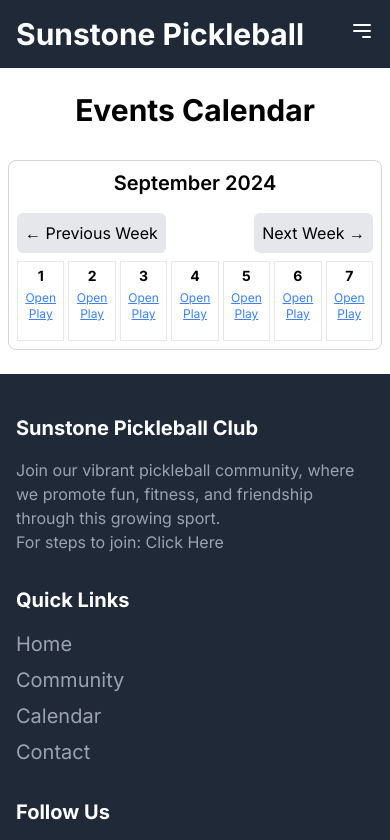
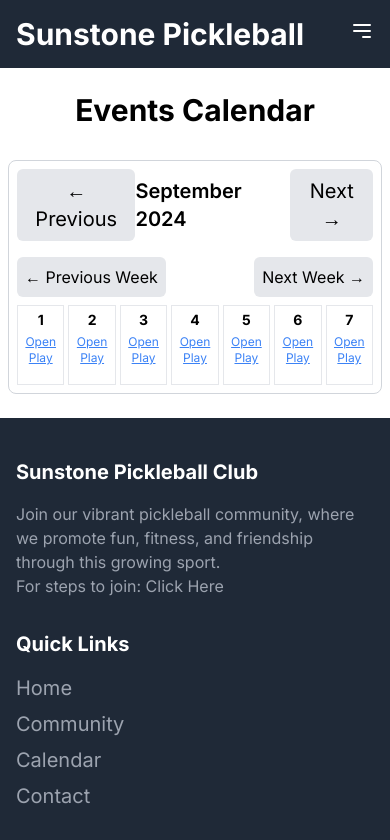
Before and after one commit to JacksonBryantFGCU/Sunstonepickleballclub, a React (Vite) app: page /calendar in a window 390 px wide. Shown: the top 840 px of the page. Built offline with nearby package versions, Linux system fonts and the light colour scheme.

Commit message:
Update Calendar.jsx

```diff
--- a/src/pages/Calendar/Calendar.jsx
+++ b/src/pages/Calendar/Calendar.jsx
@@ -157,13 +157,13 @@ const Calendar = () => {
                 <div className="border border-gray-300 rounded-lg p-6 max-sm:p-2">
                     <div className="flex justify-between items-center mb-4">
                         {/* Hide month navigation on mobile */}
-                        <button onClick={prevMonth} className="hidden sm:block text-xl p-2 bg-gray-200 rounded-md hover:bg-gray-300">
+                        <button onClick={prevMonth} className="sm:block text-xl p-2 bg-gray-200 rounded-md hover:bg-gray-300">
                             &larr; Previous
                         </button>
                         <div className="md:text-3xl text-xl font-semibold max-sm:mx-auto">
                             {months[currentMonth]} {currentYear}
                         </div>
-                        <button onClick={nextMonth} className="hidden sm:block text-xl p-2 bg-gray-200 rounded-md hover:bg-gray-300">
+                        <button onClick={nextMonth} className="sm:block text-xl p-2 bg-gray-200 rounded-md hover:bg-gray-300">
                             Next &rarr;
                         </button>
                     </div>
```
